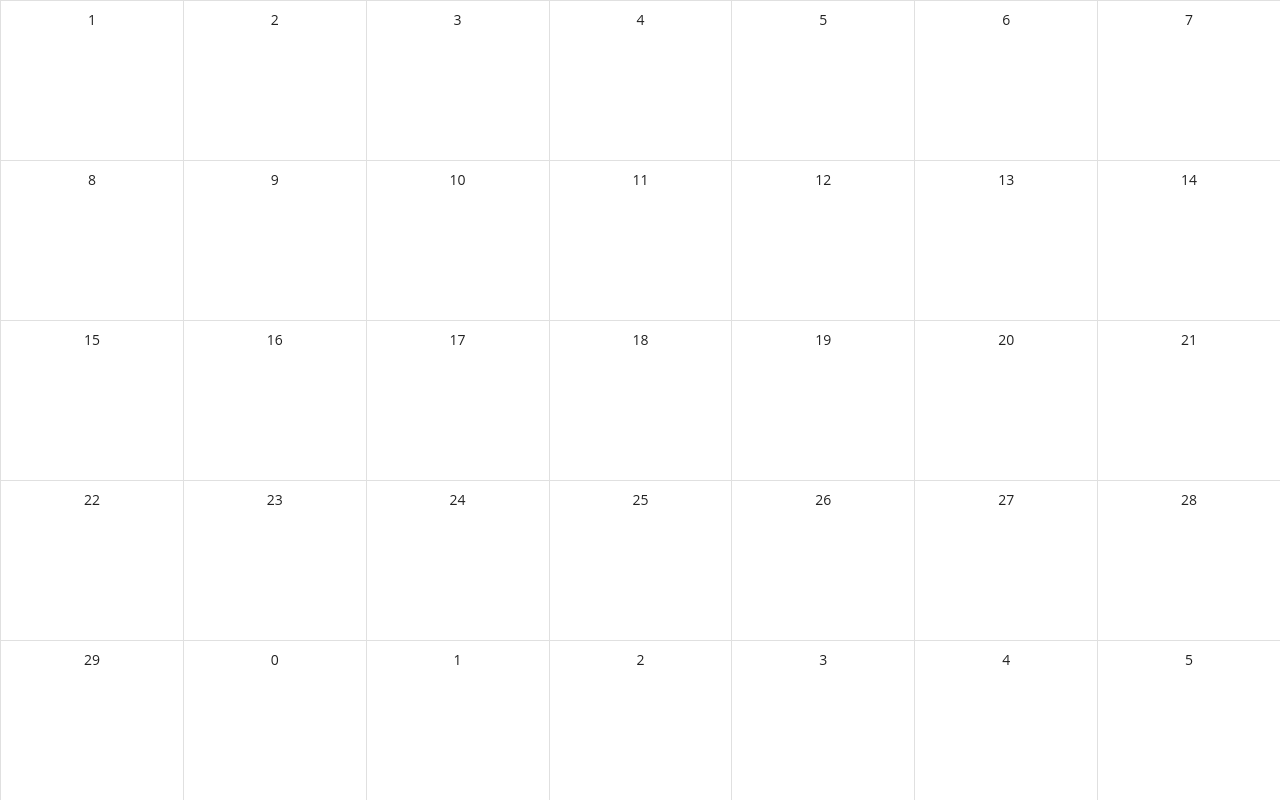
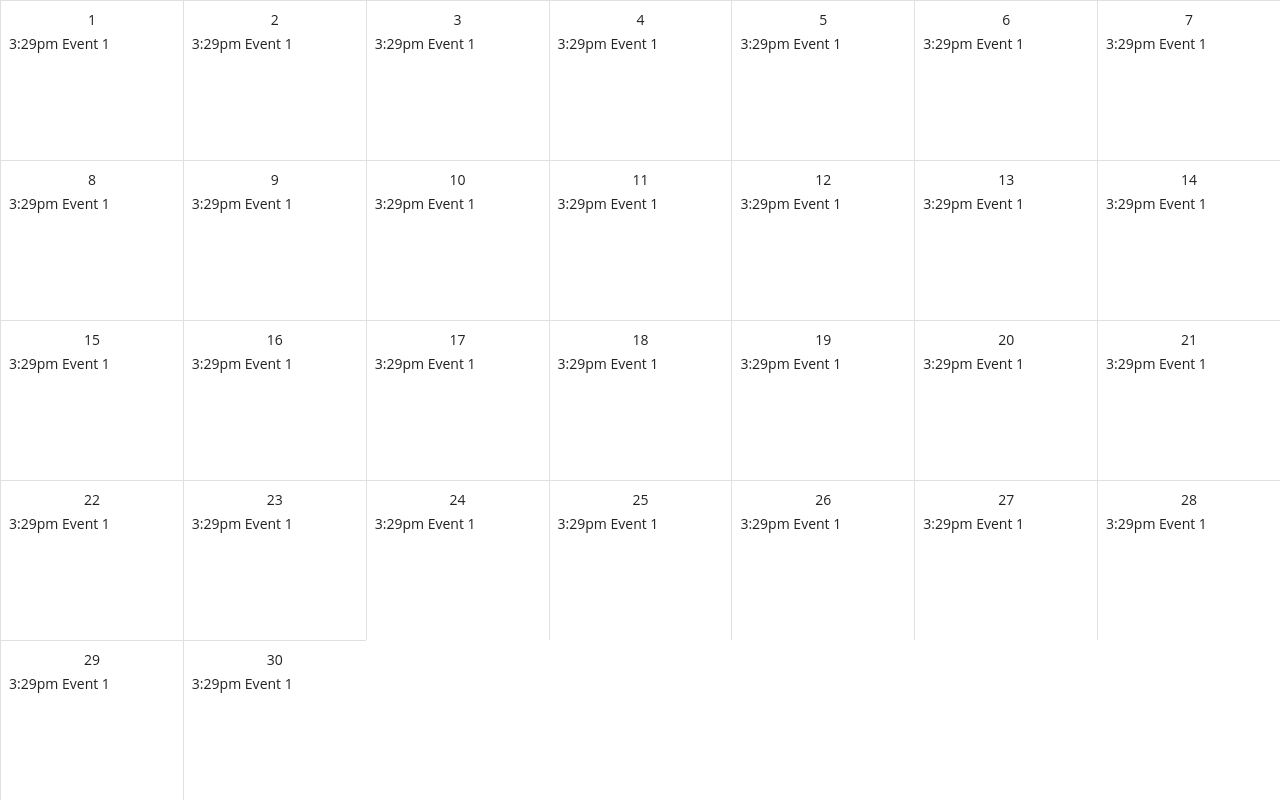
Before and after one commit to darrenleung1208hk/timeflex-revamp, a Next.js app: page / in a window 1280 px wide. Built offline with nearby package versions, Linux system fonts and the light colour scheme.

Commit message:
render events in day cell

```diff
--- a/components/Calendar/MonthView/MonthView.tsx
+++ b/components/Calendar/MonthView/MonthView.tsx
@@ -1,16 +1,21 @@
 import { Grid, Stack, Typography } from "@mui/material";
+import { Event } from "../../../core";
+import { format } from "date-fns";
 
-const events = new Array(35).fill({});
+const events: Event[] = new Array(30).fill({
+	title: "Event 1",
+	startDate: new Date(),
+});
 
 const MonthView = () => {
 	return (
 		<Grid bgcolor="background.default" height="100%" container>
-			{events.map((event, index) => (
+			{events.map(({ title, startDate }: Event, index) => (
 				<Grid key={`event-${index}`} item sm={12 / 7}>
 					<Stack
 						height="100%"
 						sx={[
-							{ py: 1 },
+							{ p: 1 },
 							({ palette }) => ({
 								borderLeft: "0.5px solid",
 								borderTop: "0.5px solid",
@@ -19,8 +24,20 @@ const MonthView = () => {
 						]}
 					>
 						<Typography align="center" variant="subtitle2">
-							{(index + 1) % 30}
+							{(index + 1) % 31}
 						</Typography>
+						<div>
+							<Typography
+								variant="body2"
+								component="span"
+								textTransform="lowercase"
+							>
+								{format(startDate, "p").replace(" ", "")}{" "}
+							</Typography>
+							<Typography variant="body2" component="span">
+								{title}
+							</Typography>
+						</div>
 					</Stack>
 				</Grid>
 			))}
```
